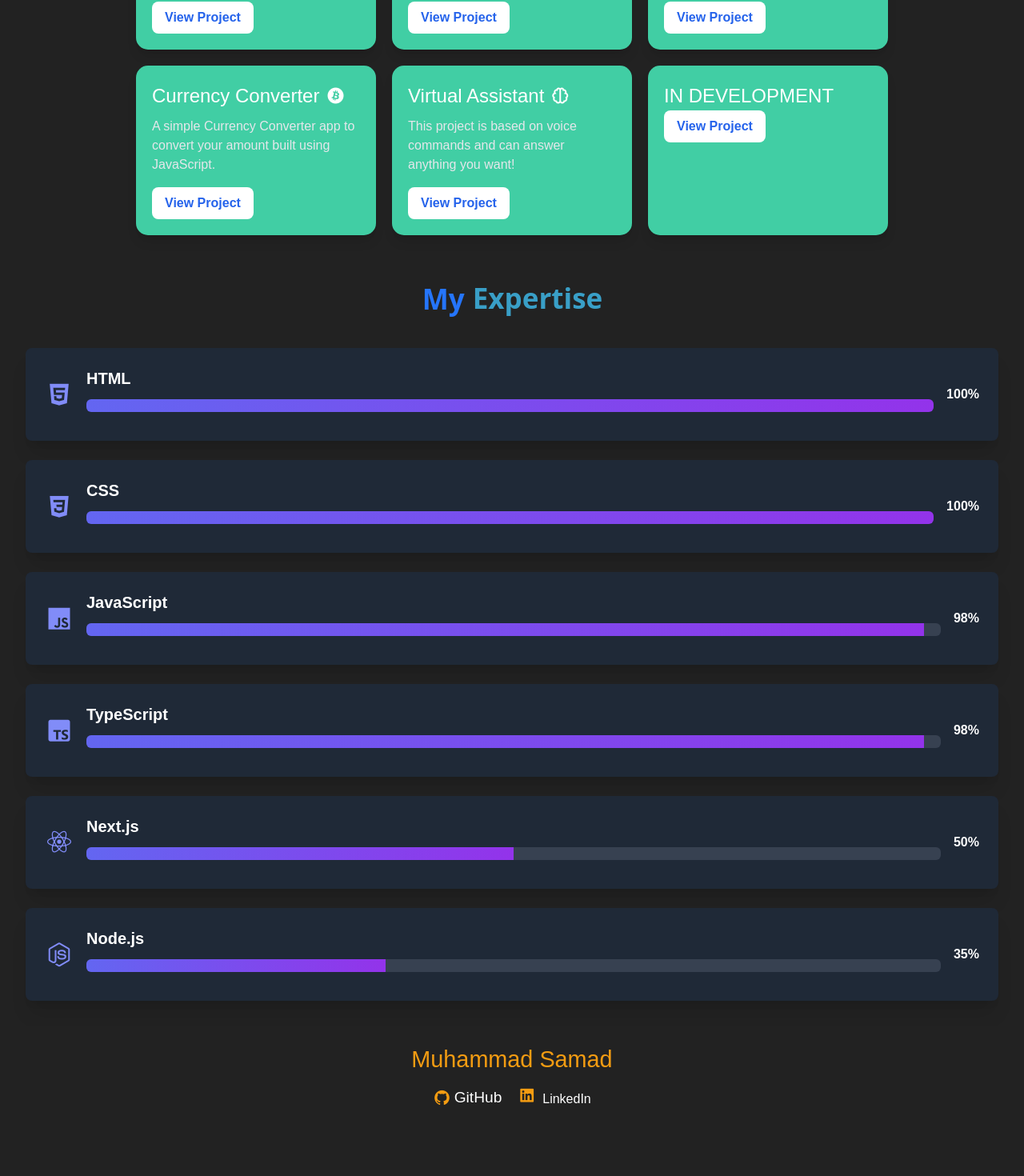
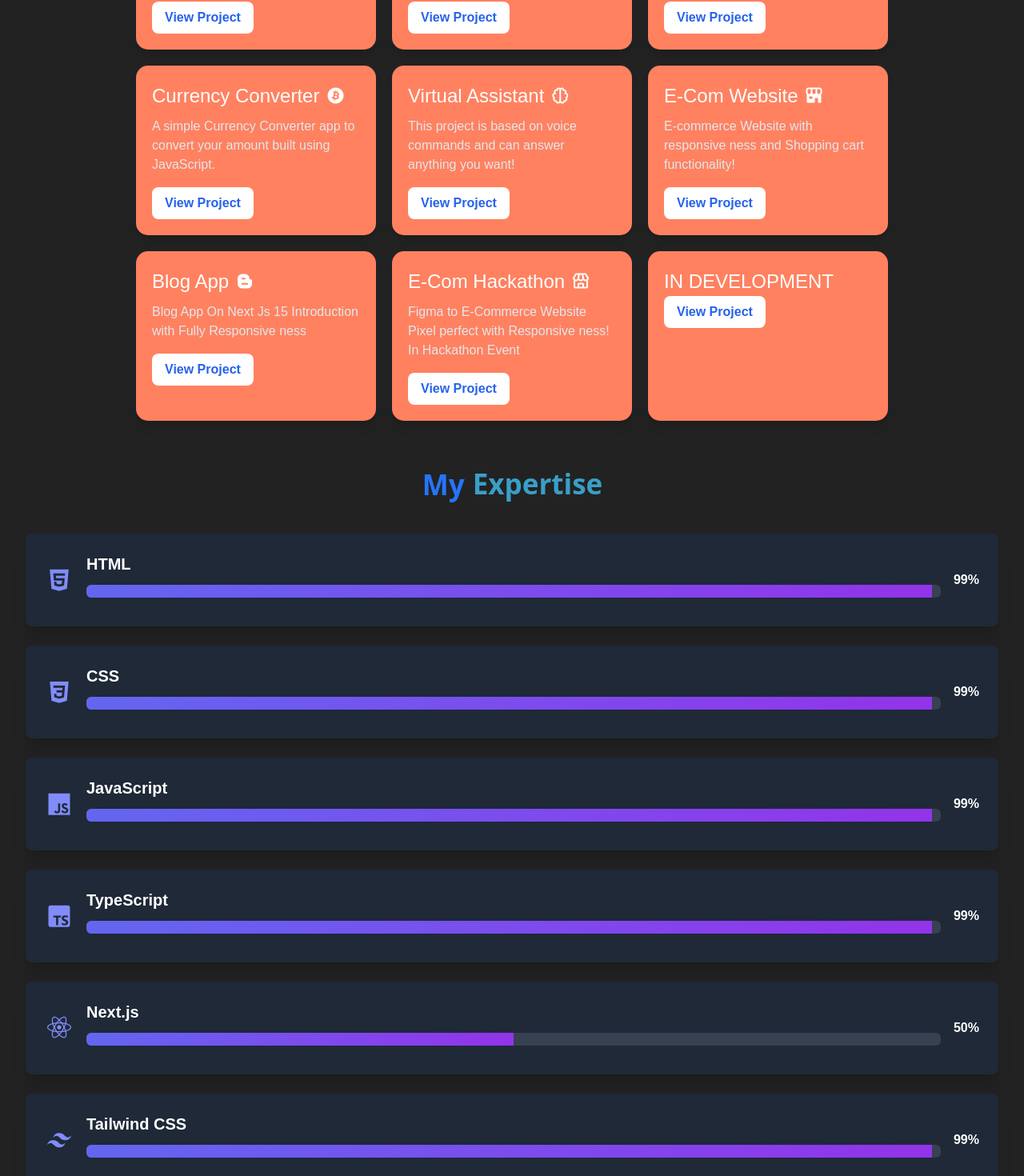
Before and after one commit to MuhammadSamad30/Portfolio-Tailwind-css, a Next.js app: page / in a window 1280 px wide. Shown: the part 1322-2792 px from the top of the page at 80% size. Before the commit the page ends 2729 px from the top, so only its background shows below. Built offline with nearby package versions, Linux system fonts and the light colour scheme.

Commit message:
Tailwind-Portfolio

```diff
--- a/components/Project.tsx
+++ b/components/Project.tsx
@@ -34,6 +34,24 @@ const Project1 = () => {
     </div>
 
     <div className="animate-colorCycle bg-gradient-to-r from-purple-700 to-blue-500 text-white w-[300px] p-5 rounded-[15px] shadow-lg transition-all duration-300 ease-in-out hover:translate-y-[-10px] hover:shadow-2xl">
+      <h3 className="text-[1.5rem] flex items-center gap-2 mb-2">E-Com Website <i className='bx bxs-store-alt'></i></h3>
+      <p className="text-gray-200 text-base leading-6 mb-4">E-commerce Website with responsive ness and Shopping cart functionality!</p>
+      <a href="https://e-commerce-website-by-samad.vercel.app/" target="_blank" rel="noopener noreferrer" className="inline-block bg-white text-blue-600 no-underline px-4 py-2 rounded-lg font-bold transition-colors duration-300 ease-in-out hover:bg-blue-600 hover:text-white">View Project</a>
+    </div>
+
+    <div className="animate-colorCycle bg-gradient-to-r from-purple-700 to-blue-500 text-white w-[300px] p-5 rounded-[15px] shadow-lg transition-all duration-300 ease-in-out hover:translate-y-[-10px] hover:shadow-2xl">
+      <h3 className="text-[1.5rem] flex items-center gap-2 mb-2">Blog App <i className='bx bxl-blogger'></i></h3>
+      <p className="text-gray-200 text-base leading-6 mb-4">Blog App On Next Js 15 Introduction with Fully Responsive ness</p>
+      <a href="https://basic-blog-app-by-samad.vercel.app/" target="_blank" rel="noopener noreferrer" className="inline-block bg-white text-blue-600 no-underline px-4 py-2 rounded-lg font-bold transition-colors duration-300 ease-in-out hover:bg-blue-600 hover:text-white">View Project</a>
+    </div>
+
+    <div className="animate-colorCycle bg-gradient-to-r from-purple-700 to-blue-500 text-white w-[300px] p-5 rounded-[15px] shadow-lg transition-all duration-300 ease-in-out hover:translate-y-[-10px] hover:shadow-2xl">
+      <h3 className="text-[1.5rem] flex items-center gap-2 mb-2">E-Com Hackathon <i className='bx bx-store'></i></h3>
+      <p className="text-gray-200 text-base leading-6 mb-4">Figma to E-Commerce Website Pixel perfect with Responsive ness! In Hackathon Event</p>
+      <a href="https://e-commerce-hackathon-by-samad.vercel.app/" target="_blank" rel="noopener noreferrer" className="inline-block bg-white text-blue-600 no-underline px-4 py-2 rounded-lg font-bold transition-colors duration-300 ease-in-out hover:bg-blue-600 hover:text-white">View Project</a>
+    </div>
+
+    <div className="animate-colorCycle bg-gradient-to-r from-purple-700 to-blue-500 text-white w-[300px] p-5 rounded-[15px] shadow-lg transition-all duration-300 ease-in-out hover:translate-y-[-10px] hover:shadow-2xl">
         <h3 className="text-[1.5rem]">IN DEVELOPMENT</h3>
         <p></p>
         <a href="#" target="_blank" rel="noopener noreferrer" className="inline-block bg-white text-blue-600 no-underline px-4 py-2 rounded-lg font-bold transition-colors duration-300 ease-in-out hover:bg-blue-600 hover:text-white">View Project</a>
--- a/components/Skills.tsx
+++ b/components/Skills.tsx
@@ -31,11 +31,11 @@ const Skills1: React.FC = () => {
                   if (el) skillRefs.current[0] = el;
                 }}
                 className="h-full bg-gradient-to-r from-indigo-500 to-purple-600"
-                data-percentage="100%"
+                data-percentage="99%"
               ></div>
             </div>
           </div>
-          <span className="text-md font-semibold ml-4">100%</span>
+          <span className="text-md font-semibold ml-4">99%</span>
         </div>
 
         <div className="flex items-center bg-gray-800 rounded-lg p-6 shadow-xl hover:bg-indigo-800 transition duration-300">
@@ -48,11 +48,11 @@ const Skills1: React.FC = () => {
                   if (el) skillRefs.current[1] = el;
                 }}
                 className="h-full bg-gradient-to-r from-indigo-500 to-purple-600"
-                data-percentage="100%"
+                data-percentage="99%"
               ></div>
             </div>
           </div>
-          <span className="text-md font-semibold ml-4">100%</span>
+          <span className="text-md font-semibold ml-4">99%</span>
         </div>
 
         <div className="flex items-center bg-gray-800 rounded-lg p-6 shadow-xl hover:bg-indigo-800 transition duration-300">
@@ -65,11 +65,11 @@ const Skills1: React.FC = () => {
                   if (el) skillRefs.current[2] = el;
                 }}
                 className="h-full bg-gradient-to-r from-indigo-500 to-purple-600"
-                data-percentage="98%"
+                data-percentage="99%"
               ></div>
             </div>
           </div>
-          <span className="text-md font-semibold ml-4">98%</span>
+          <span className="text-md font-semibold ml-4">99%</span>
         </div>
 
         <div className="flex items-center bg-gray-800 rounded-lg p-6 shadow-xl hover:bg-indigo-800 transition duration-300">
@@ -82,11 +82,11 @@ const Skills1: React.FC = () => {
                   if (el) skillRefs.current[3] = el;
                 }}
                 className="h-full bg-gradient-to-r from-indigo-500 to-purple-600"
-                data-percentage="98%"
+                data-percentage="99%"
               ></div>
             </div>
           </div>
-          <span className="text-md font-semibold ml-4">98%</span>
+          <span className="text-md font-semibold ml-4">99%</span>
         </div>
 
         <div className="flex items-center bg-gray-800 rounded-lg p-6 shadow-xl hover:bg-indigo-800 transition duration-300">
@@ -96,7 +96,7 @@ const Skills1: React.FC = () => {
             <div className="bg-gray-700 rounded-md overflow-hidden h-4 my-3">
               <div
                 ref={(el) => {
-                  if (el) skillRefs.current[5] = el;
+                  if (el) skillRefs.current[4] = el;
                 }}
                 className="h-full bg-gradient-to-r from-indigo-500 to-purple-600"
                 data-percentage="50%"
@@ -107,13 +107,30 @@ const Skills1: React.FC = () => {
         </div>
 
         <div className="flex items-center bg-gray-800 rounded-lg p-6 shadow-xl hover:bg-indigo-800 transition duration-300">
+        <i className='bx bxl-tailwind-css text-4xl text-indigo-400 mr-4'></i>
+          <div className="flex-1">
+            <span className="font-semibold text-xl">Tailwind CSS</span>
+            <div className="bg-gray-700 rounded-md overflow-hidden h-4 my-3">
+              <div
+                ref={(el) => {
+                  if (el) skillRefs.current[5] = el;
+                }}
+                className="h-full bg-gradient-to-r from-indigo-500 to-purple-600"
+                data-percentage="99%"
+              ></div>
+            </div>
+          </div>
+          <span className="text-md font-semibold ml-4">99%</span>
+        </div>
+
+        <div className="flex items-center bg-gray-800 rounded-lg p-6 shadow-xl hover:bg-indigo-800 transition duration-300">
           <i className="bx bxl-nodejs text-4xl text-indigo-400 mr-4"></i>
           <div className="flex-1">
             <span className="font-semibold text-xl">Node.js</span>
             <div className="bg-gray-700 rounded-md overflow-hidden h-4 my-3">
               <div
                 ref={(el) => {
-                  if (el) skillRefs.current[4] = el;
+                  if (el) skillRefs.current[6] = el;
                 }}
                 className="h-full bg-gradient-to-r from-indigo-500 to-purple-600"
                 data-percentage="35%"
```
